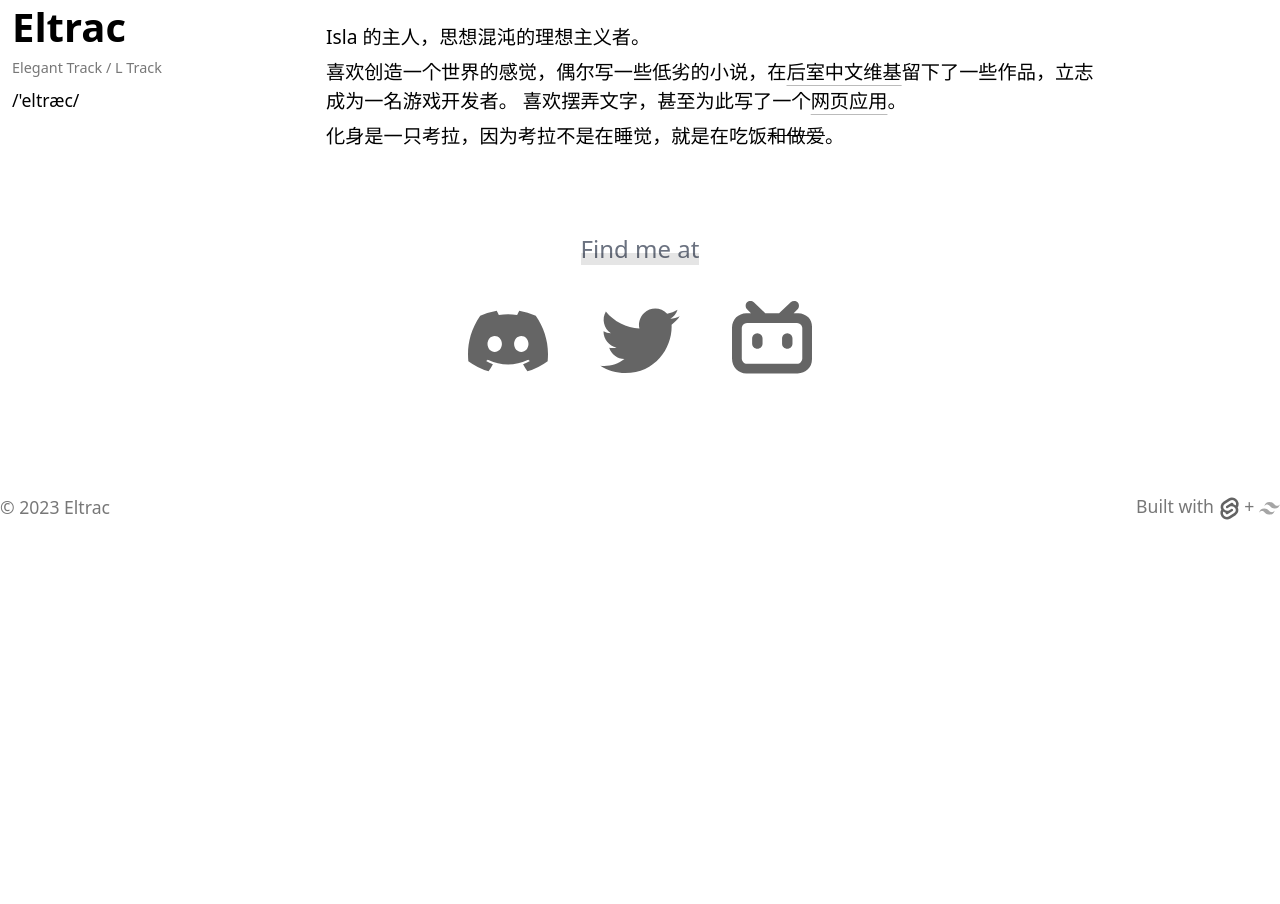
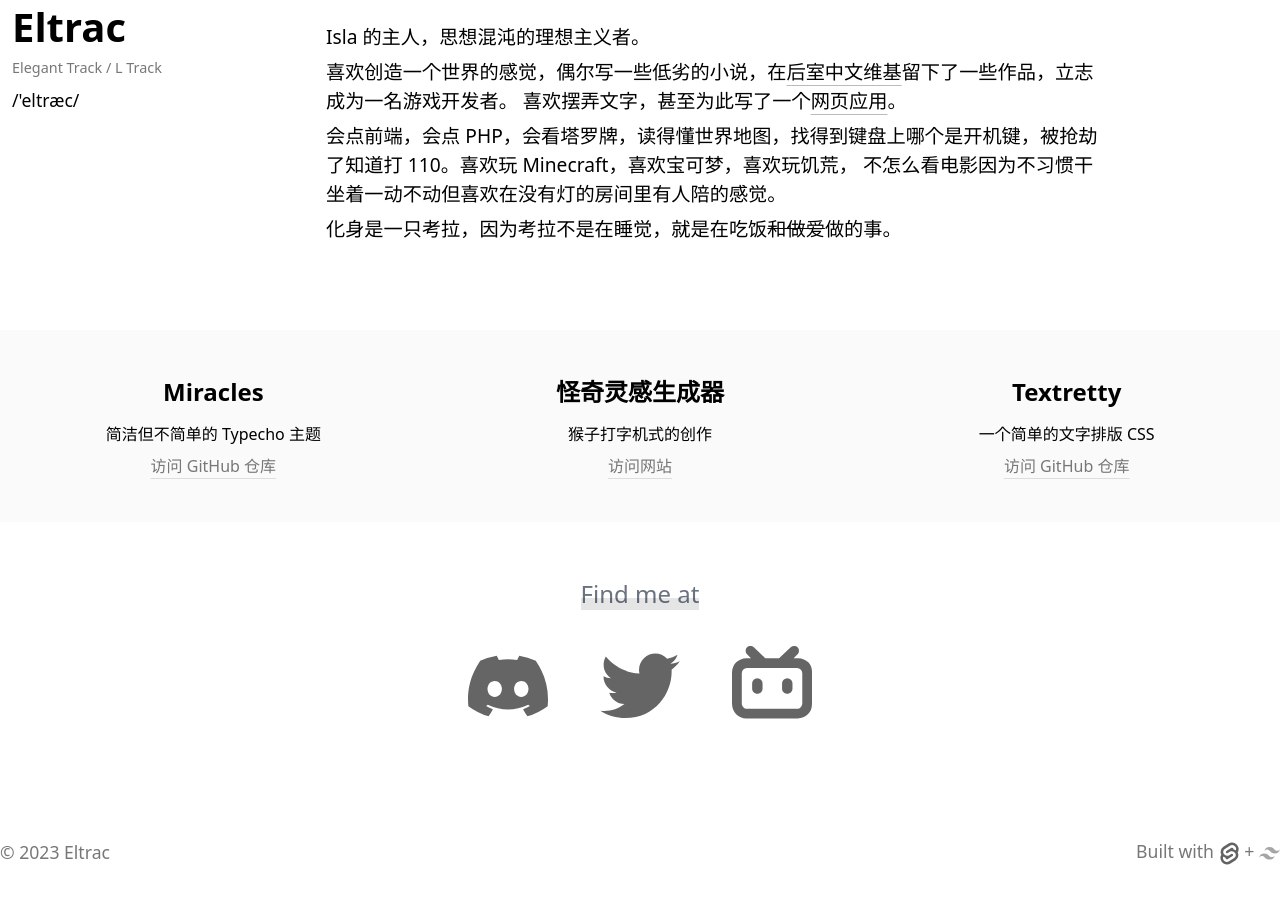
Before and after one commit to BigCoke233/isla, a SvelteKit app: page / in a window 1280 px wide. Shown: the part 600-1504 px from the top of the page. Before the commit the page ends 1153 px from the top, so only its background shows below. Built offline with nearby package versions, Linux system fonts and the light colour scheme.

Commit message:
media + work list + blog post page

```diff
--- a/src/app.css
+++ b/src/app.css
@@ -33,3 +33,14 @@
     overflow: hidden;
     margin-right: 0.5rem
 }
+
+@keyframes popup {
+    from {
+        transform: translateY(3rem);
+        opacity: 0
+    }
+    to {
+        transform: translateY(0);
+        opacity: 1
+    }
+}
--- a/src/app.html
+++ b/src/app.html
@@ -8,7 +8,7 @@
 	</head>
 	<body data-sveltekit-preload-data="hover">
 		<div style="display: contents">
-			<div class="max-w-screen-xl mx-auto">%sveltekit.body%</div>
+			<div class="max-w-screen-xl m-6 md:mx-auto">%sveltekit.body%</div>
 		</div>
 	</body>
 </html>
--- a/src/routes/+layout.svelte
+++ b/src/routes/+layout.svelte
@@ -4,6 +4,11 @@
 
     import svelteLogo from '$lib/images/svelte-logo.svg'
     import tailwindLogo from '$lib/images/tailwindcss-logo.svg'
+
+    /* Handle Header Tip*/
+    import { headerTipFade, headerTip as tip } from './stores';
+    function tipPop(content='') { headerTipFade.set(false); tip.set(content) }
+    function tipFade() { headerTipFade.set(true) }
 
     import { fade } from 'svelte/transition'
     export let data
@@ -28,7 +33,8 @@
 
 <footer class="flex justify-between items-center py-8">
     <div>&copy; 2023 Eltrac</div>
-    <div>Built with <img src={svelteLogo} alt="svelte" /> + <img src={tailwindLogo} alt="Tailwind" /></div>
+    <div>Built with <img src={svelteLogo} alt="svelte" on:mouseleave={tipFade} on:mousemove={() => tipPop('Svelte，难用死了')} /> +
+    <img src={tailwindLogo} alt="Tailwind" on:mouseleave={tipFade} on:mousemove={() => tipPop('其实是 Tailwind 和 SCSS 混用')} /></div>
 </footer>
 
 <style lang="scss">
--- a/src/routes/+page.svelte
+++ b/src/routes/+page.svelte
@@ -3,6 +3,7 @@
     import twitter from '$lib/images/twitter.svg'
     import bilibili from '$lib/images/bilibili.svg'
     import discord from '$lib/images/discord.svg'
+    import avatar from '$lib/images/avatar.png'
 
     /* Handle Header Tip*/
     import { headerTipFade, headerTip as tip } from './stores';
@@ -20,11 +21,9 @@
     let discord_dialog = false;
 </script>
 
-<svelte:body class:no-scroll={discord_dialog=true} />
-
 <!-- Banner -->
-<section id="banner" class="flex items-center">
-    <img id="banner-img" src={logo} alt="a cabin on a small island" class="select-none" />
+<section id="banner" class="md:flex md:items-center">
+    <img id="banner-img" src={logo} alt="a cabin on a small island" class="select-none block mx-auto md:mx-0" />
     <div id="banner-text">
         <h2 class="page-title">每个人都是一座孤岛。</h2>
         <p>而就在刚才，你，我尚不知晓姓名的朋友，误入了我的领海。</p>
@@ -33,9 +32,9 @@
 </section>
 
 <!-- Intro -->
-<section id="intro" class="md:grid md:grid-cols-5 p-3 gap-5">
+<section id="intro" class="md:grid md:grid-cols-5 md:p-3 gap-5">
     {#each intros as item}
-    <div class="intro-item" role="tooltip"
+    <div class="intro-item my-4 md:my-0" role="tooltip"
     on:mouseleave={tipFade}
     on:mousemove={() => tipPop(item[2])}>
         <h3>{item[0]}</h3>
@@ -45,17 +44,42 @@
 </section>
 
 <!-- Biography -->
-<section id="bio" class="p-3 my-8 leading-normal grid">
+<section id="bio" class="p-3 my-8 leading-normal md:grid">
     <div id="bio-left">
-        <h3>Eltrac</h3>
+        <h3 on:mouseleave={tipFade} on:mousemove={() => tipPop('一个笨蛋')}>Eltrac</h3>
         <small>Elegant Track / L Track</small>
         <p>/'eltræc/</p>
     </div>
     <div id="bio-right">
         <p>Isla 的主人，思想混沌的理想主义者。</p>
-        <p>喜欢创造一个世界的感觉，偶尔写一些低劣的小说，在<a href="http://backrooms-wiki-cn.wikidot.com/author:eltrac"  target="_blank">后室中文维基</a>留下了一些作品，立志成为一名游戏开发者。
-        喜欢摆弄文字，甚至为此写了一个<a href="https://bi.guhub.cn/" target="_blank">网页应用</a>。</p>
-        <p>化身是一只考拉，因为考拉不是在睡觉，就是在吃饭<del>和做爱</del>。</p>
+        <p>喜欢创造一个世界的感觉，偶尔写一些低劣的小说，在<a href="http://backrooms-wiki-cn.wikidot.com/author:eltrac"  target="_blank"
+        on:mouseleave={tipFade}
+        on:mousemove={() => tipPop('一个网络怪谈接力小说')}>后室中文维基</a>留下了一些作品，立志成为一名游戏开发者。
+        喜欢摆弄文字，甚至为此写了一个<a href="https://bi.guhub.cn/" target="_blank"
+        on:mouseleave={tipFade}
+        on:mousemove={() => tipPop('无色的绿色想法愤怒地睡觉')}>网页应用</a>。</p>
+        <p>会点前端，会点 PHP，会看塔罗牌，读得懂世界地图，找得到键盘上哪个是开机键，被抢劫了知道打 110。喜欢玩 Minecraft，喜欢宝可梦，喜欢玩饥荒，
+        不怎么看电影因为不习惯干坐着一动不动<span on:mouseleave={tipFade} on:mousemove={() => tipPop('呵，INFP。')}>但喜欢在没有灯的房间里有人陪的感觉。</span></p>
+        <p>化身是一只考拉，因为考拉不是在睡觉，就是在吃饭<del>和做爱</del>做的事。</p>
+    </div>
+</section>
+
+<!-- Work Display -->
+<section id="works" class="md:grid md:grid-cols-3 my-20">
+    <div class="work">
+        <h3>Miracles</h3>
+        <p>简洁但不简单的 Typecho 主题</p>
+        <p><a href="https://github.com/BigCoke233/miracles" target="_blank">访问 GitHub 仓库</a></p>
+    </div>
+    <div class="work">
+        <h3>怪奇灵感生成器</h3>
+        <p>猴子打字机式的创作</p>
+        <p><a href="https://bi.guhub.cn/" target="_blank">访问网站</a></p>
+    </div>
+    <div class="work">
+        <h3>Textretty</h3>
+        <p>一个简单的文字排版 CSS</p>
+        <p><a href="https://github.com/BigCoke233/textretty.css">访问 GitHub 仓库</a></p>
     </div>
 </section>
 
@@ -64,7 +88,9 @@
     <h3 class="text-center text-gray-500 text-2xl">Find me at</h3>
     <div id="media-links" class="flex justify-center gap-5 my-5">
         <!-- Discord -->
-        <button on:click={() => { discord_dialog=true }}><img src={discord} /></button>
+        <button on:click={() => { discord_dialog=true }}
+        on:mouseleave={tipFade}
+        on:mousemove={() => tipPop('无序！')}><img src={discord} /></button>
         <!-- Twitter -->
         <a href="https://twitter.com/Eltrac233" target="_blank"
         on:mouseleave={tipFade}
@@ -75,16 +101,15 @@
         on:mousemove={() => tipPop('做过听译，之后可能会更新原创内容？')}><img src={bilibili} /></a>
     </div>
     <!-- Discord Dialog -->
-    <dialog id="discord-dialog" open={discord_dialog == true} class="fixed inset-0">
+    <dialog id="discord-dialog" open={discord_dialog == true} class="fixed inset-4">
         <button on:click={() => { discord_dialog=false }} class="rotate-45">+</button>
         <header>
             <h4>考拉 / Eltrac</h4>
             <p>eltrac#4794</p>
         </header>
-        <img src={discord} />
+        <img src={avatar} />
         <section>
-            <p>主要使用的即时通信平台，有事可以通过 Discord 联系我。</p>
-            <p>如果无法使用 Discord，可以通过邮箱 hi@guhub.cn</p>
+            <p>主要使用的即时通信平台，有事可以通过 Discord 联系我。如果无法使用 Discord，可以通过邮箱 hi@guhub.cn</p>
         </section>
     </dialog>
 </section>
@@ -95,14 +120,23 @@
         padding: 2em 0;
 
         #banner-text {
+            @media screen and (max-width: 767px) {
+                text-align: center
+            }
             h2 {
                 font-size: 400%;
                 font-weight: 800;
-                margin-bottom: 1rem
+                margin-bottom: 1rem;
+                @media screen and (max-width: 767px) {
+                    font-size: 200%
+                }
             }
             p {
                 font-size: 150%;
-                color: #777
+                color: #777;
+                @media screen and (max-width: 767px) {
+                    font-size: 90%
+                }
             }
         }
     }
@@ -205,8 +239,86 @@
 
     #discord-dialog {
         border-radius: 1rem;
-        box-shadow: 0 0.75em 1em rgba(0,0,0,0.15);
+        box-shadow: 0 0.75rem 1rem rgba(0,0,0,0.15);
         background-color: #fafafa;
-        padding: 1em;
+        padding: 0;
+        overflow: hidden;
+        max-width: 500px;
+        animation: popup 0.3s;
+
+        header, section {
+            padding: 1.5rem;
+            padding-left: 8.5rem;
+        }
+
+        header {
+            background-color: rgba(0,0,0,0.08);
+            padding-bottom: 0.75rem;
+            h4 {
+                font-weight: 800;
+                font-size: 115%
+            }
+            p {
+                color: #777
+            }
+        }
+
+        section {
+            padding-top: 0.75rem;
+            font-size: 90%
+        }
+
+        button {
+            position: absolute;
+            top: 0.1rem;
+            right: 0.35rem;
+            font-size: 2rem;
+            font-weight: 800
+        }
+
+        img {
+            width: 6rem;
+            position: absolute;
+            left: 1rem;
+            top: 1.5rem;
+            border-radius: 100%;
+            border: 0.5rem solid #fff
+        }
+    }
+
+    #works {
+        .work {
+            text-align: center;
+            h3, p {
+                margin: 0.5em 0
+            }
+            h3 {
+                font-size: 150%;
+                font-weight: 700
+            }
+            a {
+                text-decoration: underline;
+                text-underline-offset: 6px;
+                text-decoration-color: #ddd;
+                color: #777;
+                transition-duration: 0.3s;
+                transition-property: text-decoration-color, color;
+                &:hover {
+                    color: #333;
+                    text-decoration-color: #333;
+                }
+            }
+        }
+
+        &:before {
+            content: '';
+            position: absolute;
+            background-color: #fafafa;
+            z-index: -1;
+            left: 0;
+            right: 0;
+            height: 12rem;
+            transform: translateY(-2rem)
+        }
     }
 </style>
--- a/src/routes/Header.svelte
+++ b/src/routes/Header.svelte
@@ -2,7 +2,7 @@
     import { headerTipFade, headerTip as tip } from './stores';
 </script>
 
-<header class="fixed inset-x-0 top-0">
+<header class="fixed inset-x-0 top-0 px-6 md:px-0">
     <nav id="navigation" class="flex justify-between items-center max-w-screen-xl mx-auto">
         <div id="navigation-title">
             <a href="/">
@@ -11,7 +11,7 @@
                 <p>岛</p>
             </a>
         </div>
-        <div id="extra-info" class="transition-all duration-300"
+        <div id="extra-info" class="transition-all duration-300 hidden md:block"
         class:faded={$headerTipFade}>{$tip}</div>
         <div id="navigation-action">
             <ul class="flex gap-4">
--- a/src/routes/blog/[slug]/+page.js
+++ b/src/routes/blog/[slug]/+page.js
@@ -1,11 +1,12 @@
 export async function load({ params }){
     const post = await import(`../posts/${params.slug}.md`)
-    const { title, date } = post.metadata
+    const { title, date, tags } = post.metadata
     const content = post.default
 
     return {
       content,
       title,
       date,
+      tags
     }
 }
```
Also changed, not shown: src/routes/blog/[slug]/+page.svelte (+27 -5 lines), src/lib/images/avatar.png (added).
